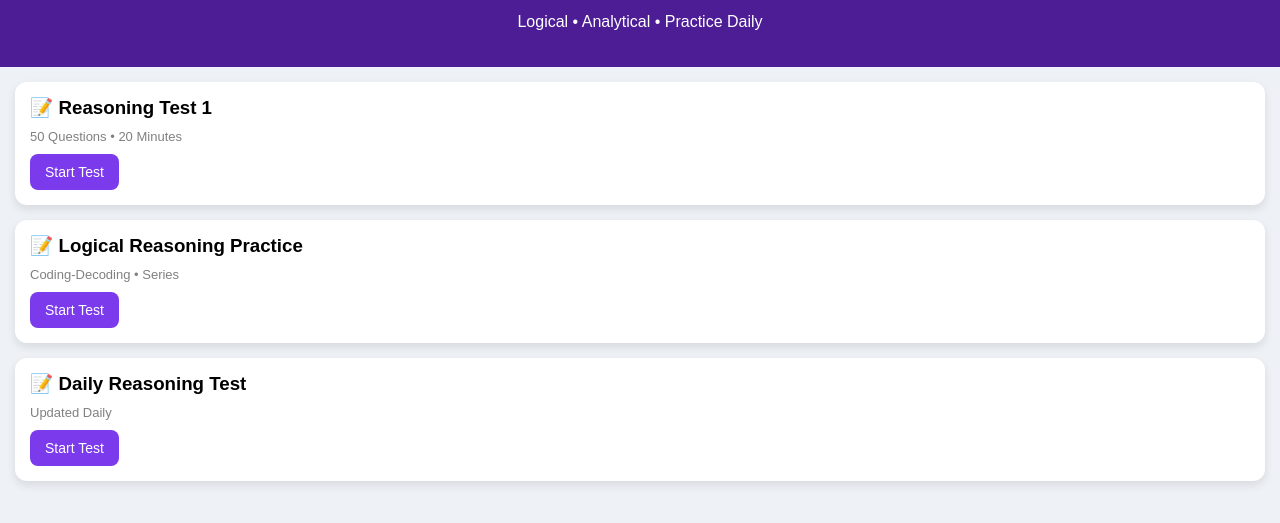
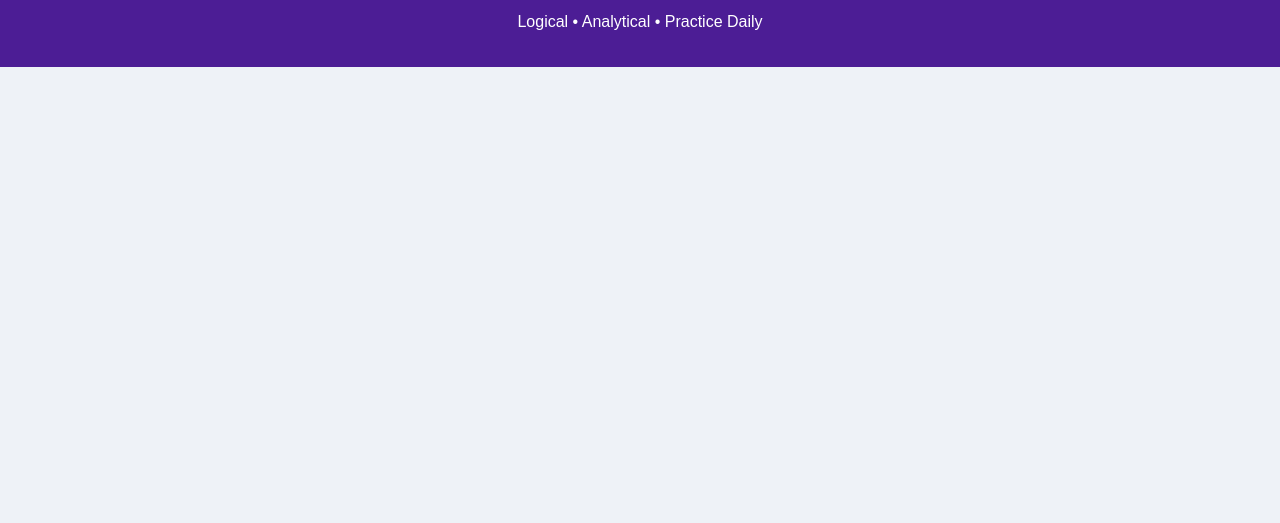
Before and after one commit to kingoffanmade-ux/mocktest-site, a plain HTML site: page reasoning.html in a window 1280 px wide. Shown: the part 51-574 px from the top of the page. Drawn offline with Linux system fonts and the light colour scheme.

Commit message:
Update reasoning.html

```diff
--- a/reasoning.html
+++ b/reasoning.html
@@ -78,29 +78,6 @@ body {
 
 <div class="container">
 
-  <!-- TEST 1 -->
-
-  <div class="card">
-    <h3>📝 Reasoning Test 1</h3>
-    <div class="info">50 Questions • 20 Minutes</div>
-    <a href="reasoning-test1.html" class="btn">Start Test</a>
-  </div>
-
-  <!-- TEST 2 -->
-
-  <div class="card">
-    <h3>📝 Logical Reasoning Practice</h3>
-    <div class="info">Coding-Decoding • Series</div>
-    <a href="reasoning-test2.html" class="btn">Start Test</a>
-  </div>
-
-  <!-- TEST 3 -->
-
-  <div class="card">
-    <h3>📝 Daily Reasoning Test</h3>
-    <div class="info">Updated Daily</div>
-    <a href="reasoning-test3.html" class="btn">Start Test</a>
-  </div>
 
 </div>
 
```
